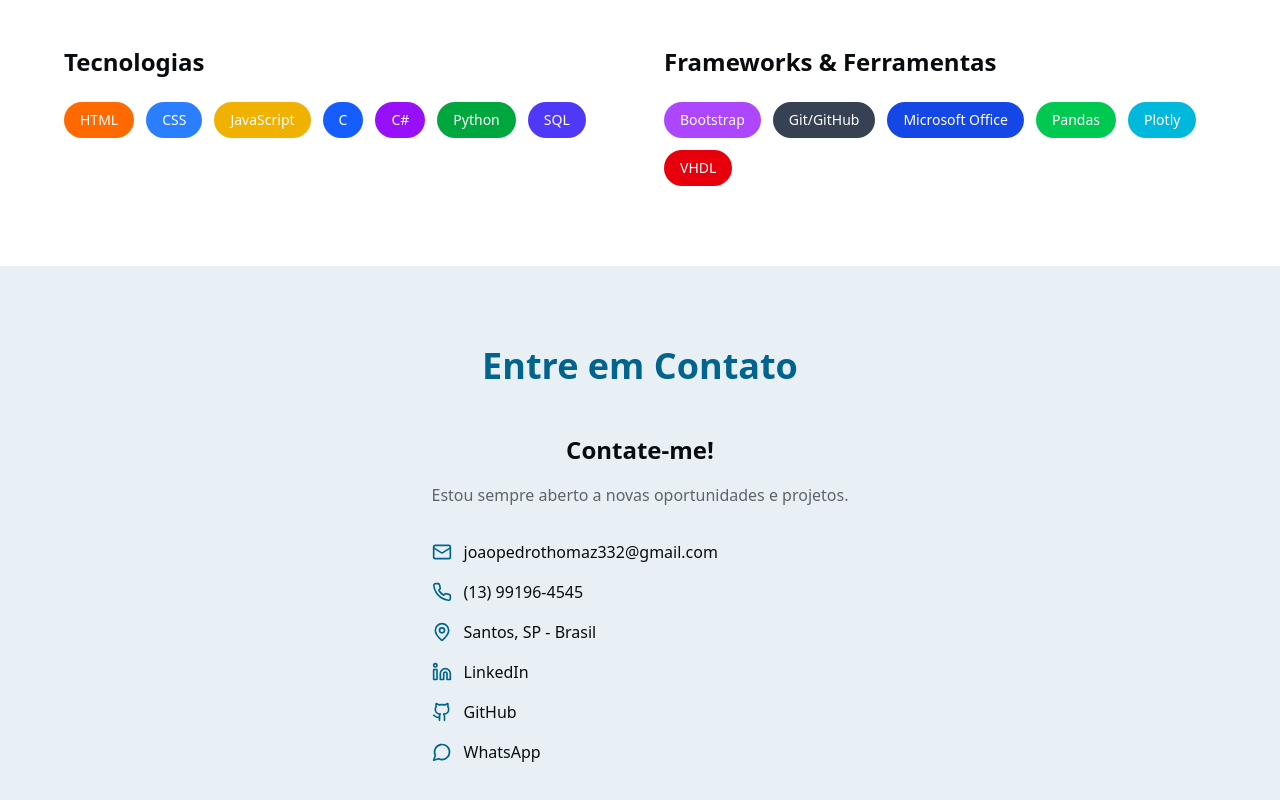
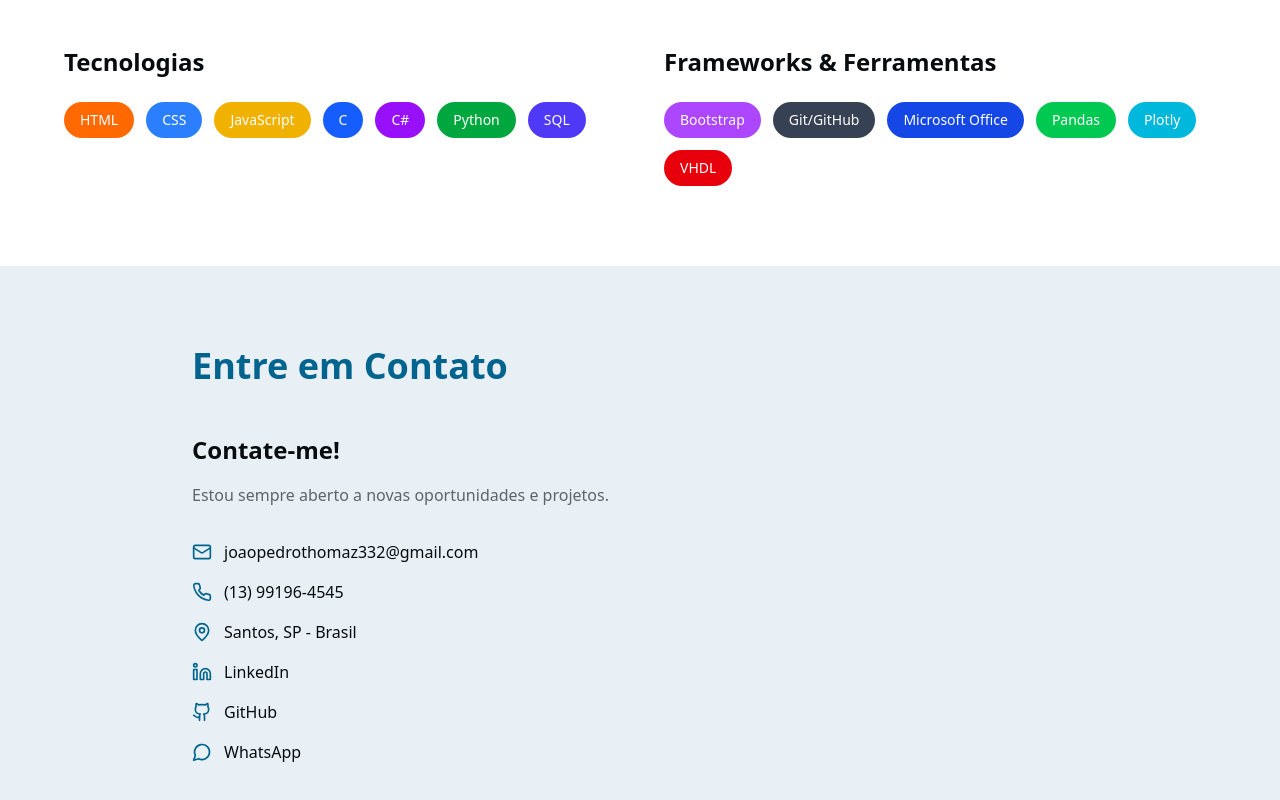
Before and after one commit to Thomaz332/Portfolio, a Next.js app: page / in a window 1280 px wide. Shown: the part 2720-3520 px from the top of the page. Built offline with nearby package versions, Linux system fonts and the light colour scheme.

Commit message:
Terceiro commit: contato a esquerda

```diff
--- a/components/contact.tsx
+++ b/components/contact.tsx
@@ -9,16 +9,16 @@ export function Contact() {
       <div className="container mx-auto px-4">
         <div className="max-w-4xl mx-auto">
           <h2
-            className="text-4xl font-bold text-primary mb-12 text-center"
+            className="text-4xl font-bold text-primary mb-12"
             style={{ fontFamily: "var(--font-playfair)" }}
           >
             Entre em Contato
           </h2>
-          <div className="flex justify-center">
-            <div className="space-y-8 max-w-md">
+          <div className="grid md:grid-cols-2 gap-12">
+            <div className="space-y-8">
               <div>
-                <h3 className="text-2xl font-semibold text-card-foreground mb-4 text-center">Contate-me!</h3>
-                <p className="text-muted-foreground leading-relaxed text-center">
+                <h3 className="text-2xl font-semibold text-card-foreground mb-4">Contate-me!</h3>
+                <p className="text-muted-foreground leading-relaxed">
                   Estou sempre aberto a novas oportunidades e projetos.
                 </p>
               </div>
```
